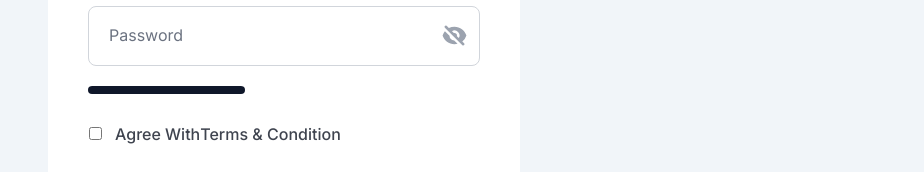
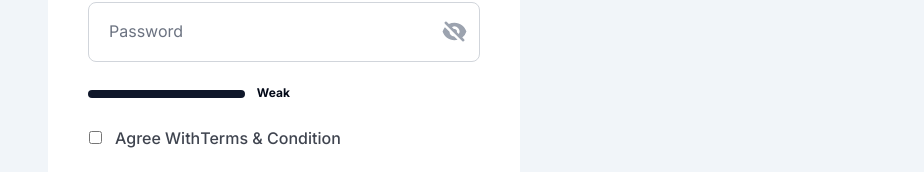
Before and after one commit to sameepmonsoon/full-stack-nextjs-project, a Next.js app: page /signup in a window 1280 px wide. Shown: the part 422-594 px from the top of the page, without its empty margins (356-1280 px from the left). Built offline with nearby package versions, Linux system fonts and the light colour scheme.

Commit message:
button animation

```diff
--- a/app/(authentication)/signup/page.tsx
+++ b/app/(authentication)/signup/page.tsx
@@ -59,8 +59,11 @@ const LoginPage = () => {
             label={"Password"}
             id="password"
           />
-          <div className="w-full flex justify-start">
+          <div className="w-full flex justify-start gap-3 items-end text-xs font-bold">
             <CustomProgressBar />
+            <span className="h-full flex justify-center items-end relative -bottom-[3px]">
+              Weak
+            </span>
           </div>
           <div
             className={`flex justify-between items-center w-full text-darkBg`}>
```
